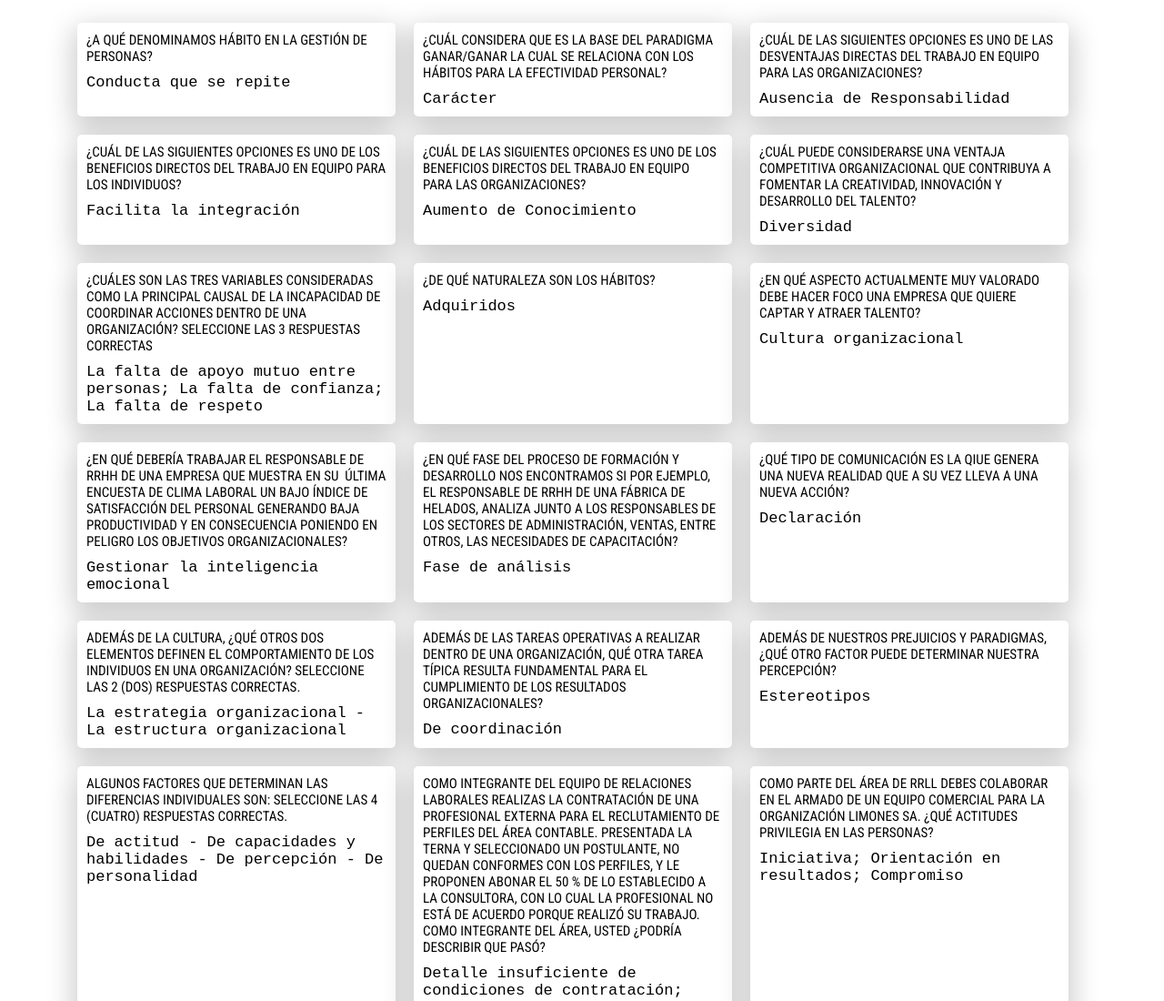
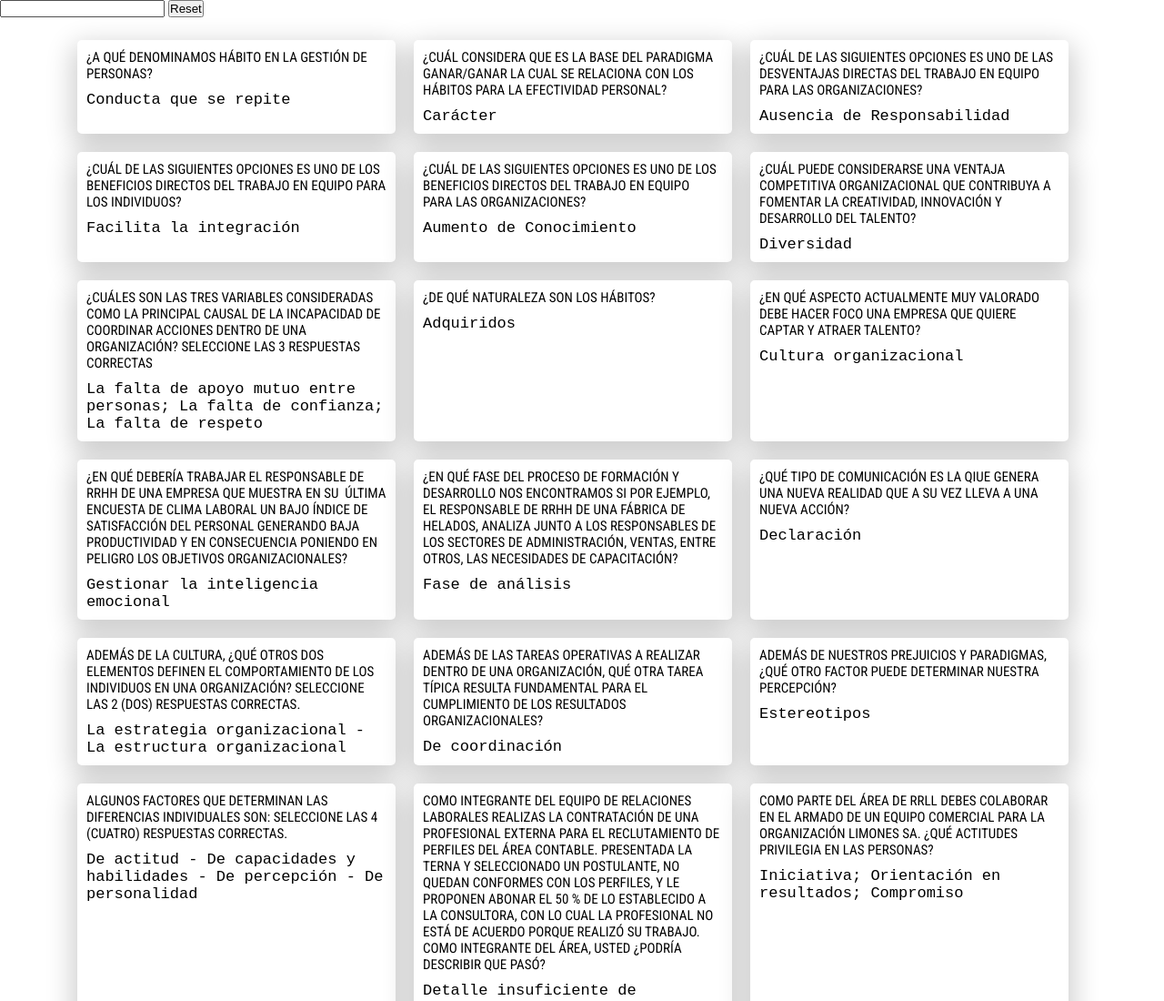
Before and after one commit to claumasita/practica-examen, a website: page index.html in a window 1280 px wide. Shown: the top 1100 px of the page at 91% size. Drawn offline with nearby package versions, Linux system fonts and the light colour scheme.

Commit message:
busqueda

```diff
--- a/index.html
+++ b/index.html
@@ -18,6 +18,12 @@
 </head>
 
 <body>
+    <div>
+        <form action="">
+            <input type="text" id="palabra" value="">
+            <input type="reset">
+        </form>
+    </div>
     <main id="main">
         <!-- CARD -->
         <!-- <div class="card">
--- a/js/app.js
+++ b/js/app.js
@@ -50,10 +50,18 @@ const guardarPreguntasStorage=(enJson)=>{
 //******************************************************************//
 // Genera las Cards para las preguntas y respuestas
 //******************************************************************//
-const mostrarPreguntas = (preguntas) =>{
+const mostrarPreguntas = () =>{
 
+    const busqueda = document.querySelector("#palabra").value.toUpperCase();
     const main = document.querySelector("#main");
-    preguntas.forEach(pregunta => {
+    main.innerHTML = "";
+
+    const arrayPreguntas = getSessionStorageToArray("preguntas");
+    arrayPreguntas.forEach(pregunta => {
+
+        const enunciado = pregunta.pregunta.toUpperCase();
+        const existe = enunciado.indexOf(busqueda);
+        if (existe !== -1 || busqueda == ""){
             const card = document.createElement("div");
             card.className = "card";
             card.innerHTML =
@@ -64,6 +72,7 @@ const mostrarPreguntas = (preguntas) =>{
             </div>
             `
             main.append(card);
+        }
     });
 
 }
@@ -79,10 +88,20 @@ const cargarPreguntas = async () =>{
         const resp = await fetch(rutaJson);
         preguntas  = await resp.json();
         guardarPreguntasStorage(JSON.stringify(preguntas));
-        mostrarPreguntas(preguntas);
+        mostrarPreguntas();
     } catch (error) {
         console.log(error);
     }
+}
+
+//******************************************************************//
+// Evento Input (Busqueda)
+//******************************************************************//
+const crearEventoInput = () =>{
+    document.querySelector("#palabra").addEventListener("input", (e)=>{
+            e.preventDefault();
+            mostrarPreguntas();
+        });
 }
 
 //******************************************************************//
@@ -91,6 +110,7 @@ const cargarPreguntas = async () =>{
 const inicio = async () =>{
     // Carga de Preguntas
     await cargarPreguntas();
+    crearEventoInput();
     //mostrarImagenes();
 }
 
```
Lines whose indentation alone changed are shown as unchanged.
